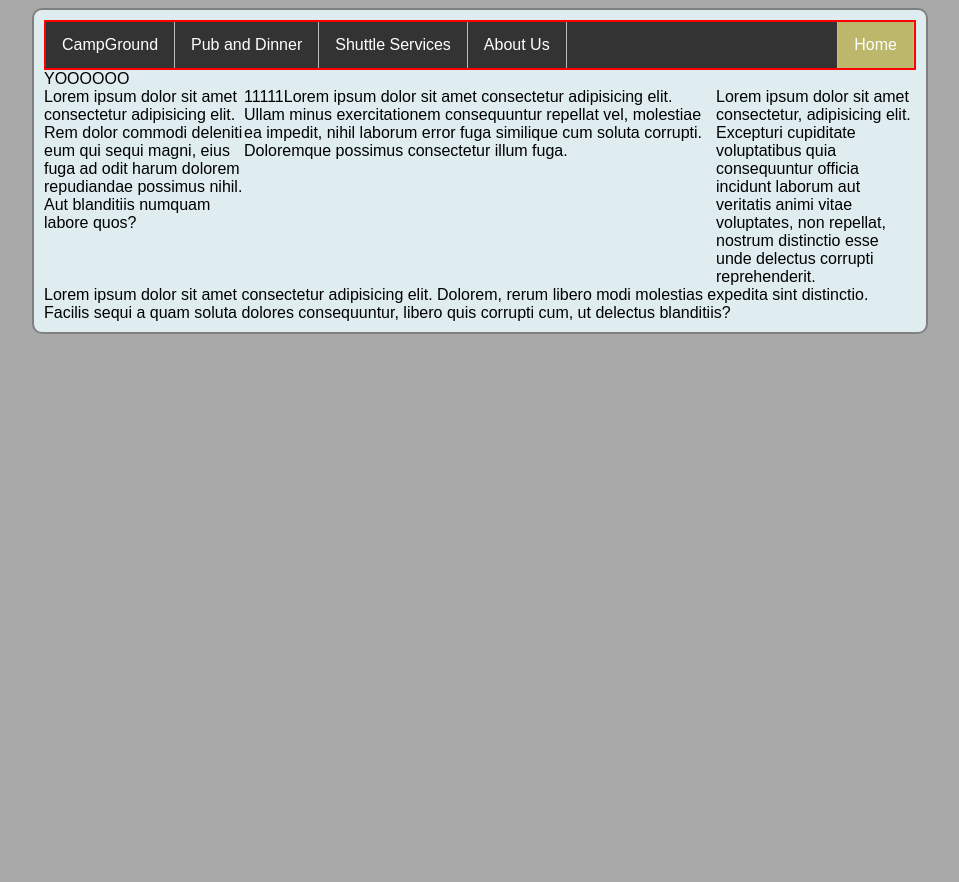
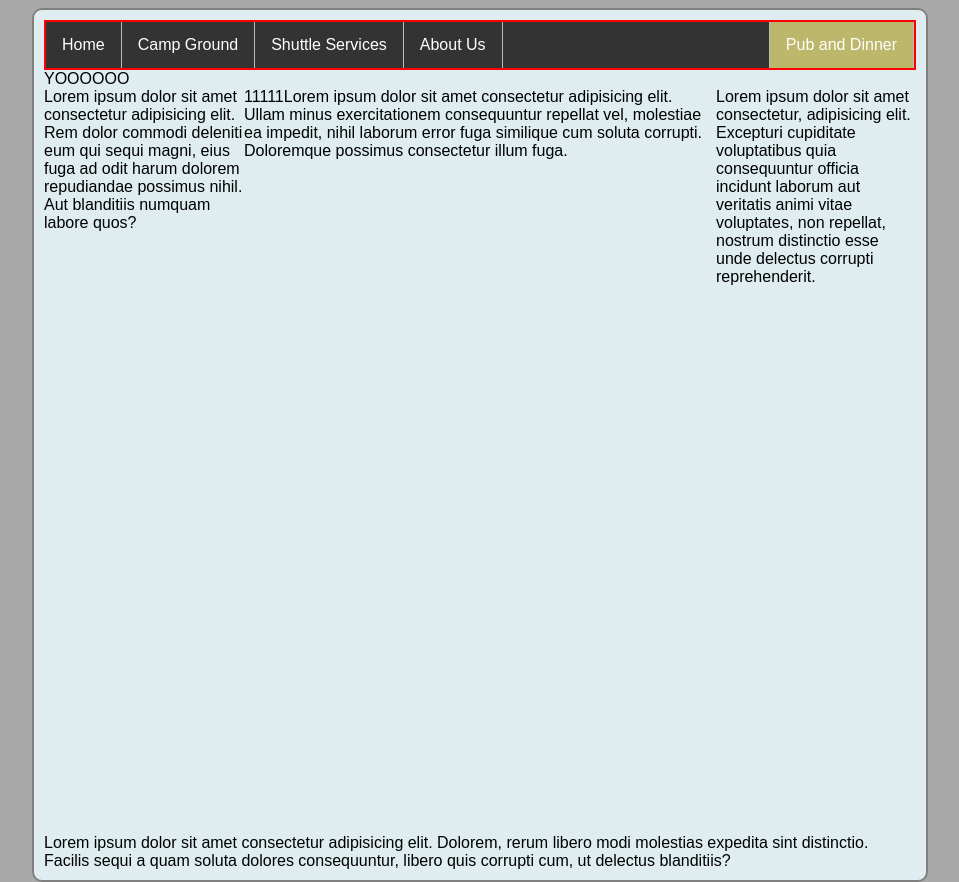
Before and after one commit to Rejanold/project1, a plain HTML site: page bar.html in a window 1280 px wide. Shown: the whole page, without its empty margins (160-1119 px from the left). Before the commit the page ends 808 px from the top, so only its background shows below. Drawn offline with Linux system fonts and the light colour scheme.

Commit message:
Pre push

```diff
--- a/bar.html
+++ b/bar.html
@@ -13,14 +13,14 @@
   <div class="container">
     <div class="menu">
       <ul>
-        <li style="float:right;">
-          <a class="active" href="index.html">Home</a>
+        <li>
+          <a href="index.html">Home</a>
         </li>
         <li>
-          <a href="campground.html">CampGround</a>
+          <a href="campground.html">Camp Ground</a>
         </li>
-        <li>
-          <a href="bar.html">Pub and Dinner</a>
+        <li style="float:right">
+          <a class="active" href="bar.html">Pub and Dinner</a>
         </li>
         <li>
           <a href="shuttle.html">Shuttle Services</a>
--- a/style.css
+++ b/style.css
@@ -32,6 +32,7 @@ html, body {
   display: flex;
   flex-direction: column;
   align-items: stretch;
+  min-height: 800px;
 }
 
 #chester {
```
Also changed, not shown: about.html (+5 -5 lines), campground.html (+4 -4 lines), index.html (+1 -1 lines), shuttle.html (+5 -5 lines).
